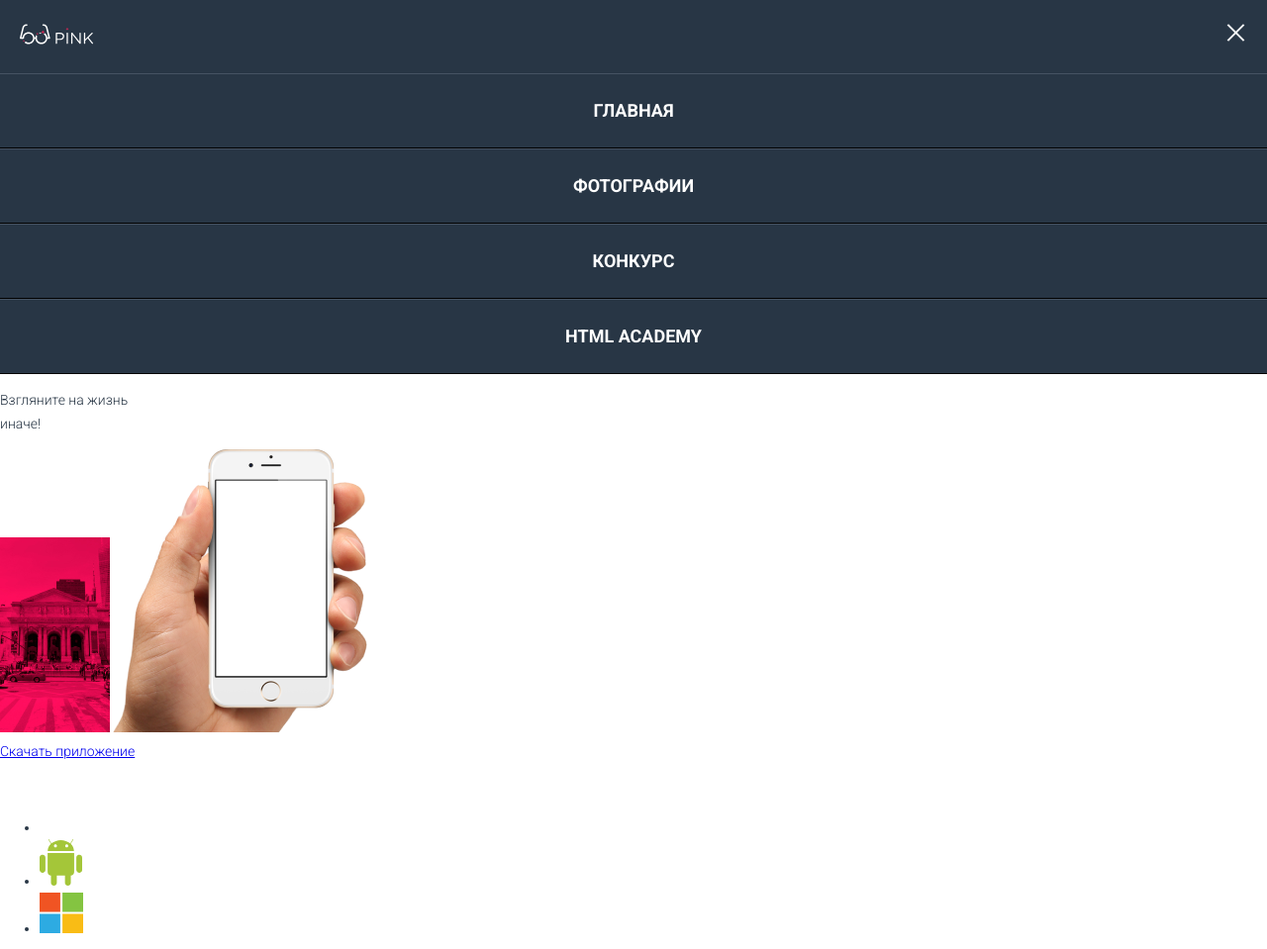
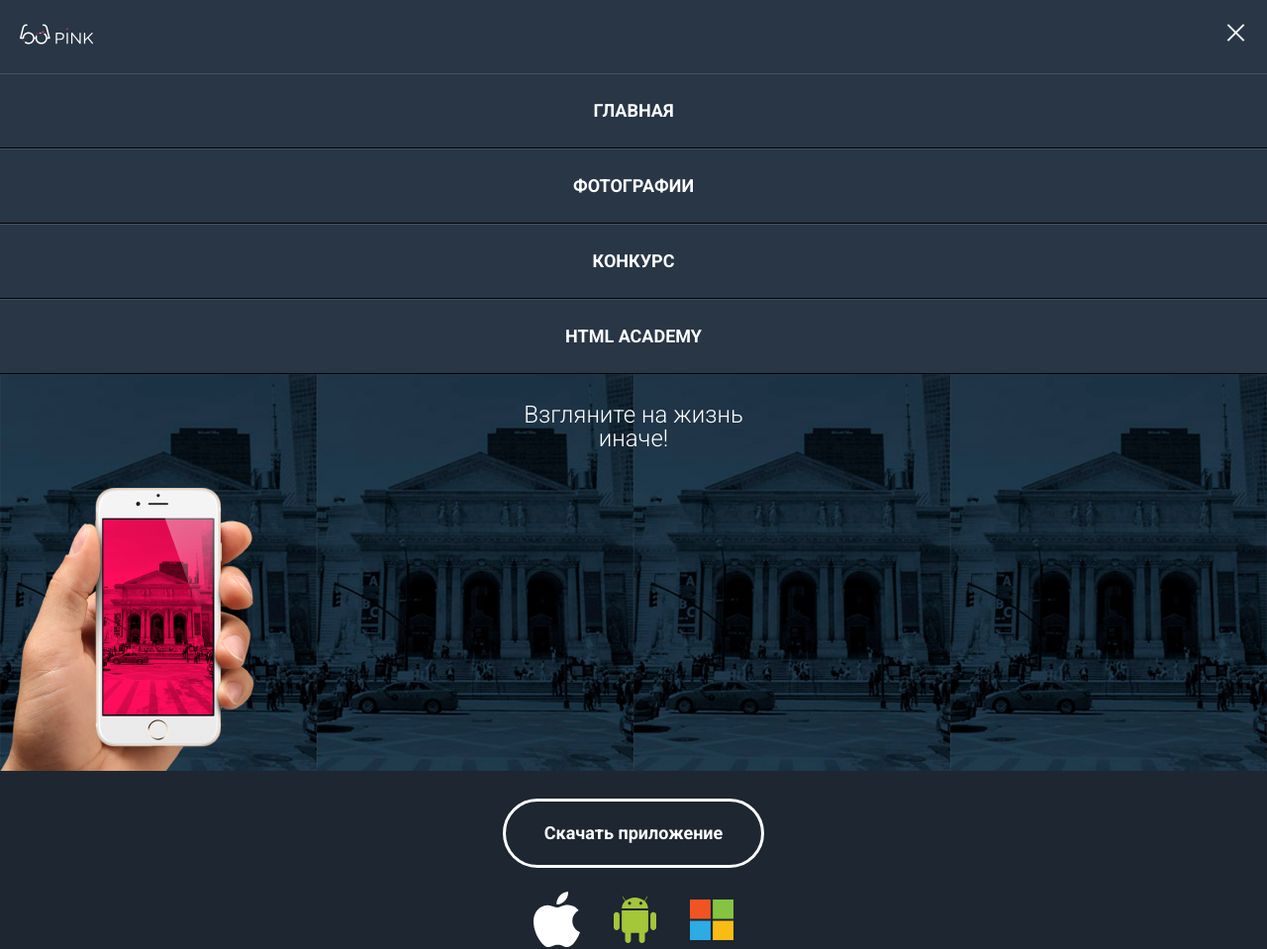
Before and after one commit to vv-tomilin/pink_adaptive_repushed, a website: page #source/index.html in a window 1280 px wide. Shown: the top 959 px of the page at 99% size. Drawn offline with nearby package versions, Linux system fonts and the light colour scheme; files that its build step writes are made by us from their sources.

Commit message:
добавил стили для блока введения (intro)

```diff
--- /dev/null
+++ b/#source/scss/blocks/intro.scss
@@ -0,0 +1,98 @@
+.intro {
+
+	font-size: 24px;
+	font-weight: 300;
+
+	color: $headers-text;
+
+	&__subtitle {
+		margin: 0;
+		margin-bottom: 34px;
+		padding-top: 29px;
+
+		text-align: center;
+	}
+
+	&__content-wrapper {
+		background-color: $basic-headers;
+		background-image: url('/img/backgrounds/back-mobile.jpg');
+	}
+
+	&__mockup-wrapper {
+		position: relative;
+	}
+
+	&__phone {
+		position: relative;
+		top: 4px;
+		z-index: 2;
+	}
+
+	&__screen {
+		position: absolute;
+		z-index: 1;
+		left: 104px;
+		bottom: 57px;
+	}
+
+	&__footer-wrapper {
+		background-color: #1D2631;
+
+		text-align: center;
+
+		& a {
+			font-size: 18px;
+
+			text-decoration: none;
+			text-align: center;
+			color: inherit;
+		}
+	}
+
+	&__platforms-list {
+		padding: 0;
+
+		display: flex;
+		justify-content: center;
+		align-items: center;
+
+		list-style: none;
+	}
+
+	&__platform-item {
+		margin-left: 17px;
+		margin-right: 17px;
+	}
+
+	&__platforms-note {
+		font-size: 14px;
+		line-height: 24px;
+		font-weight: 300;
+
+		margin-top: 31px;
+		padding-bottom: 38px;
+	}
+
+	&__button-download {
+		font-size: 18px;
+		font-weight: bold;
+
+		display: inline-block;
+
+		border: 3px solid $headers-text;
+		border-radius: 50px;
+
+		padding: 20px 39px;
+		margin-top: 28px;
+
+		&:hover {
+			background-color: $basic-bg-gray;
+
+			color: $contacts-text;
+		}
+
+		&:active {
+			color: $toggle-active;
+		}
+	}
+}
--- a/#source/scss/style.scss
+++ b/#source/scss/style.scss
@@ -7,3 +7,4 @@
 @import "blocks/page.scss";
 @import "blocks/page-header.scss";
 @import "blocks/main-nav.scss";
+@import "blocks/intro.scss";
```
